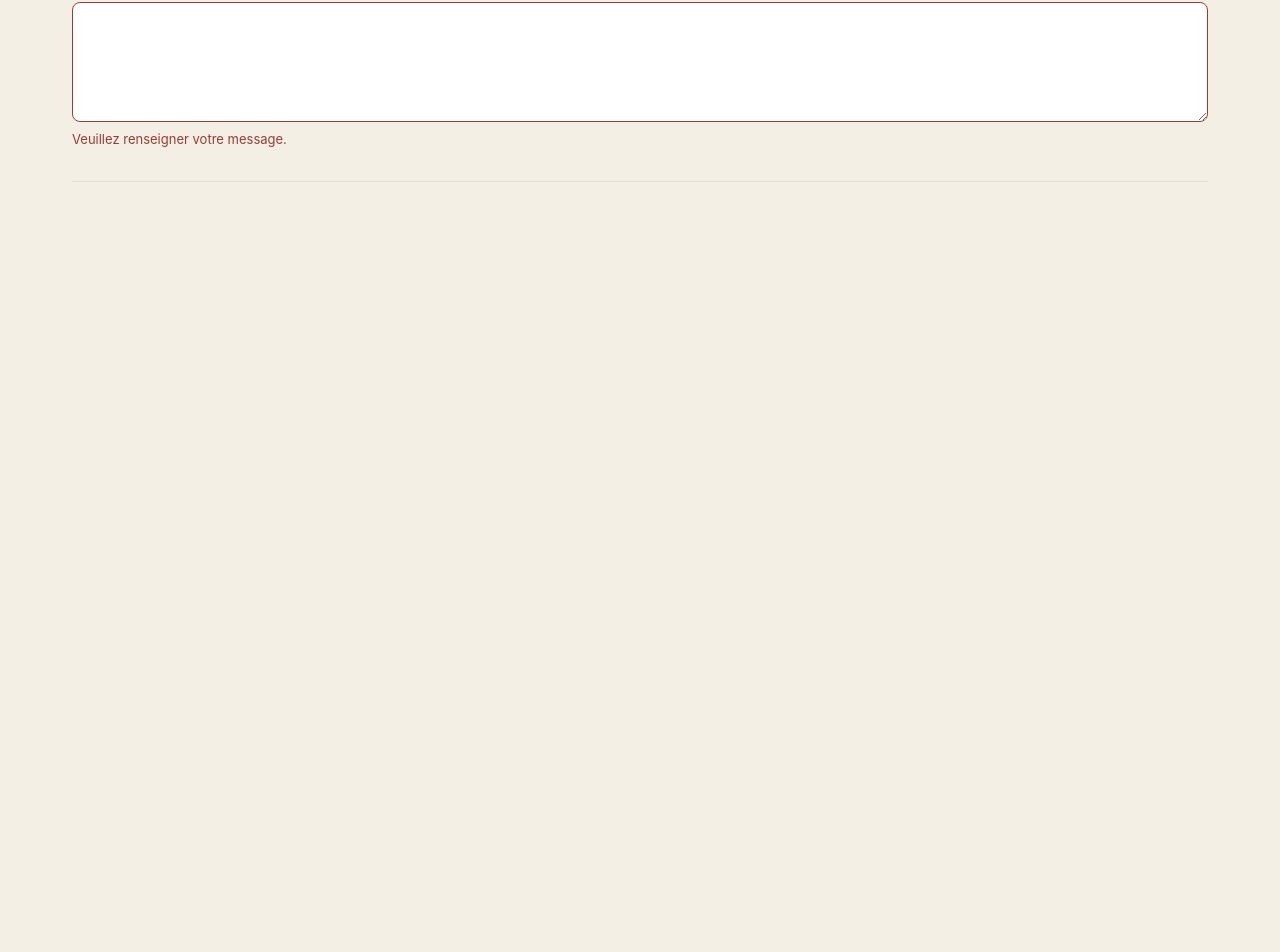
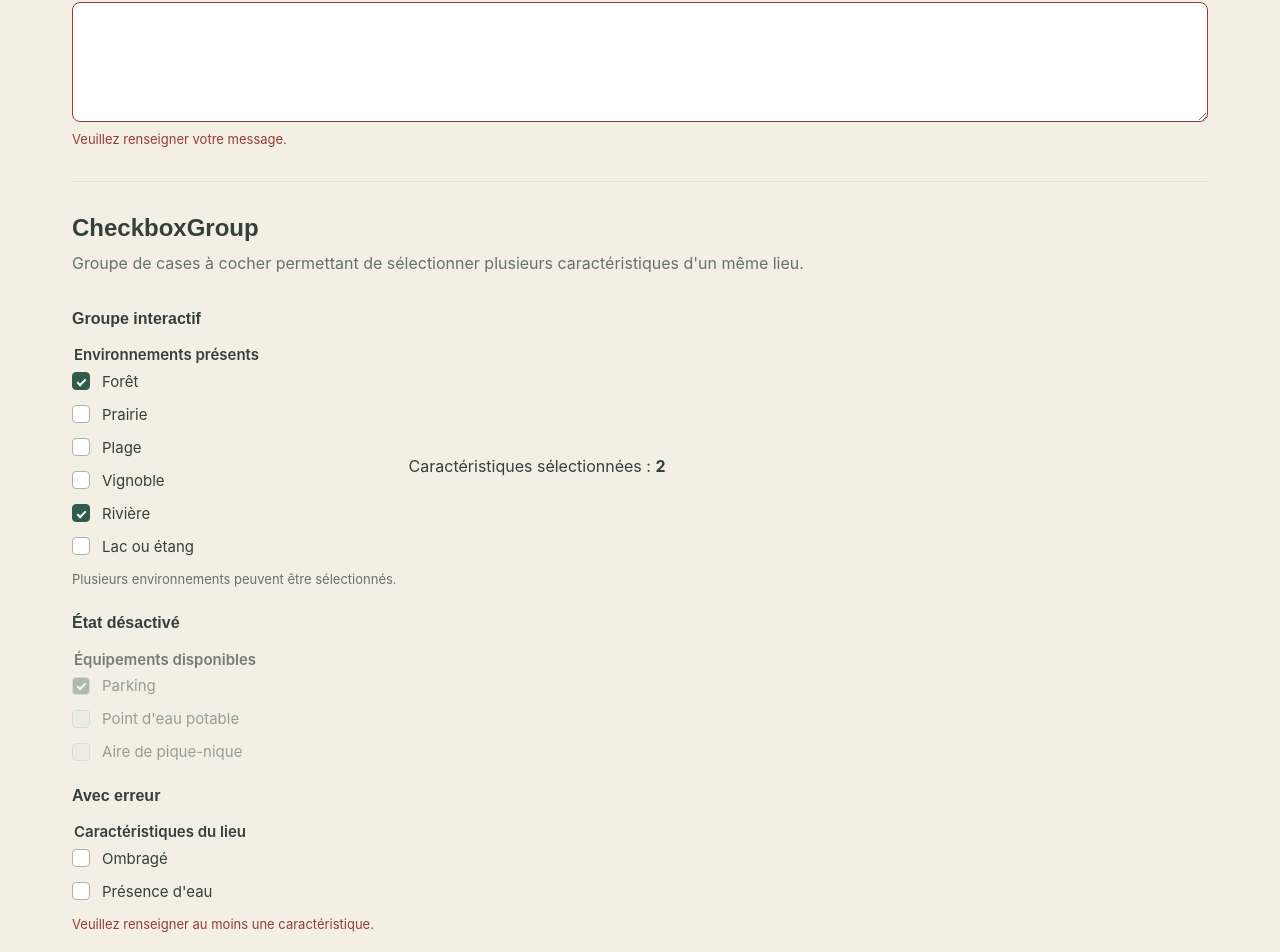
Before and after one commit to Melprcllr/girond-ogs, a React (Vite) app in the folder frontend/: page /design-system in a window 1280 px wide. Shown: the part 4982-5934 px from the top of the page. Before the commit the page ends 5196 px from the top, so only its background shows below. Built offline with nearby package versions, Linux system fonts and the light colour scheme.

Commit message:
feat(frontend): add checkbox group molecule to design system

```diff
--- /dev/null
+++ b/frontend/src/components/molecules/CheckboxGroup/CheckboxGroup.scss
@@ -0,0 +1,39 @@
+.checkbox-group {
+    display: flex;
+    flex-direction: column;
+    gap: var(--spacing-3);
+    min-width: 0;
+    padding: 0;
+    border: none;
+
+    &__label {
+        margin-bottom: var(--spacing-1);
+        color: var(--color-text-primary);
+        font-family: var(--font-body);
+        font-size: 0.9375rem;
+        font-weight: 600;
+    }
+
+    &__options {
+        display: flex;
+        flex-direction: column;
+        gap: var(--spacing-3);
+    }
+
+    &__hint,
+    &__error {
+        font-size: 0.8125rem;
+    }
+
+    &__hint {
+        color: var(--color-text-secondary);
+    }
+
+    &__error {
+        color: #963c35;
+    }
+
+    &:disabled {
+        opacity: 0.65;
+    }
+}
--- /dev/null
+++ b/frontend/src/components/molecules/CheckboxGroup/CheckboxGroup.tsx
@@ -0,0 +1,105 @@
+import type { ChangeEvent } from "react";
+import Checkbox from "../../atoms/Checkbox/Checkbox";
+import "./CheckboxGroup.scss";
+
+export interface CheckboxGroupOption {
+    label: string;
+    value: string;
+    disabled?: boolean;
+}
+
+interface CheckboxGroupProps {
+    label: string;
+    name: string;
+    options: CheckboxGroupOption[];
+    value: string[];
+    onChange: (value: string[]) => void;
+    hint?: string;
+    error?: string;
+    disabled?: boolean;
+    required?: boolean;
+    className?: string;
+}
+
+function CheckboxGroup({
+    label,
+    name,
+    options,
+    value,
+    onChange,
+    hint,
+    error,
+    disabled = false,
+    required = false,
+    className = "",
+}: CheckboxGroupProps) {
+    const hintId = `${name}-hint`;
+    const errorId = `${name}-error`;
+
+    const describedBy = [
+        hint ? hintId : null,
+        error ? errorId : null,
+    ]
+        .filter(Boolean)
+        .join(" ") || undefined;
+
+    const classes = ["checkbox-group", className]
+        .filter(Boolean)
+        .join(" ");
+
+    const handleChange = (
+        event: ChangeEvent<HTMLInputElement>,
+        optionValue: string
+    ) => {
+        const isChecked = event.currentTarget.checked;
+
+        if (isChecked) {
+            onChange([...value, optionValue]);
+        } else {
+            onChange(value.filter((item) => item !== optionValue));
+        }
+    };
+
+    return (
+        <fieldset
+            className={classes}
+            disabled={disabled}
+            aria-describedby={describedBy}
+            aria-invalid={error ? true : undefined}
+            aria-required={required || undefined}
+>
+            <legend className="checkbox-group__label">
+                {label}
+                {required && <span aria-hidden="true"> *</span>}
+            </legend>
+
+            <div className="checkbox-group__options">
+                {options.map((option) => (
+                    <Checkbox
+                        key={option.value}
+                        name={name}
+                        value={option.value}
+                        label={option.label}
+                        checked={value.includes(option.value)}
+                        onChange={(event) => handleChange(event, option.value)}
+                        disabled={disabled || option.disabled}
+                    />
+                ))}
+            </div>
+
+            {hint && (
+                <p id={hintId} className="checkbox-group__hint">
+                    {hint}
+                </p>
+            )}
+
+            {error && (
+                <p id={errorId} className="checkbox-group__error">
+                    {error}
+                </p>
+            )}
+        </fieldset>
+    );
+}
+
+export default CheckboxGroup;
--- a/frontend/src/pages/DesignSystemPage/DesignSystemPage.tsx
+++ b/frontend/src/pages/DesignSystemPage/DesignSystemPage.tsx
@@ -1,12 +1,13 @@
+import { useState } from "react";
 import Button from "../../components/atoms/Button/Button";
 import Input from "../../components/atoms/Input/Input";
 import Checkbox from "../../components/atoms/Checkbox/Checkbox";
 import Select from "../../components/atoms/Select/Select";
 import Badge from "../../components/atoms/Badge/Badge";
 import Radio from "../../components/atoms/Radio/Radio";
-import { useState } from "react";
 import RadioGroup from "../../components/molecules/RadioGroup/RadioGroup";
 import Textarea from "../../components/atoms/Textarea/Textarea";
+import CheckboxGroup from "../../components/molecules/CheckboxGroup/CheckboxGroup";
 import "./DesignSystemPage.scss";
 
 function DesignSystemPage() {
@@ -22,6 +23,19 @@ function DesignSystemPage() {
         { label: "Facile", value: "easy" },
         { label: "Modéré", value: "moderate" },
         { label: "Difficile", value: "difficult" },
+    ];
+    const [selectedEnvironments, setSelectedEnvironments] = useState([
+        "forest",
+        "river",
+    ]);
+
+    const environmentOptions = [
+        { label: "Forêt", value: "forest" },
+        { label: "Prairie", value: "meadow" },
+        { label: "Plage", value: "beach" },
+        { label: "Vignoble", value: "vineyard" },
+        { label: "Rivière", value: "river" },
+        { label: "Lac ou étang", value: "lake" },
     ];
     return (
         <main className="design-system-page">
@@ -441,6 +455,69 @@ function DesignSystemPage() {
             </section>
 
 
+            <section className="design-system-section">
+                <div className="design-system-section__header">
+                    <h2>CheckboxGroup</h2>
+                    <p>
+                        Groupe de cases à cocher permettant de sélectionner
+                        plusieurs caractéristiques d'un même lieu.
+                    </p>
+                </div>
+
+                <div className="design-system-section__content">
+                    <h3>Groupe interactif</h3>
+
+                    <div className="design-system-section__examples">
+                        <CheckboxGroup
+                            label="Environnements présents"
+                            name="design-environments"
+                            options={environmentOptions}
+                            value={selectedEnvironments}
+                            onChange={setSelectedEnvironments}
+                            hint="Plusieurs environnements peuvent être sélectionnés."
+                        />
+
+                        <p>
+                            Caractéristiques sélectionnées :{" "}
+                            <strong>{selectedEnvironments.length}</strong>
+                        </p>
+                    </div>
+
+                    <h3>État désactivé</h3>
+
+                    <div className="design-system-section__examples">
+                        <CheckboxGroup
+                            label="Équipements disponibles"
+                            name="design-equipment"
+                            options={[
+                                { label: "Parking", value: "parking" },
+                                { label: "Point d'eau potable", value: "water" },
+                                { label: "Aire de pique-nique", value: "picnic" },
+                            ]}
+                            value={["parking"]}
+                            onChange={() => { }}
+                            disabled
+                        />
+                    </div>
+
+                    <h3>Avec erreur</h3>
+
+                    <div className="design-system-section__examples">
+                        <CheckboxGroup
+                            label="Caractéristiques du lieu"
+                            name="design-characteristics"
+                            options={[
+                                { label: "Ombragé", value: "shaded" },
+                                { label: "Présence d'eau", value: "water" },
+                            ]}
+                            value={[]}
+                            onChange={() => { }}
+                            error="Veuillez renseigner au moins une caractéristique."
+                        />
+                    </div>
+                </div>
+            </section>
+
         </main>
     );
 }
```
Also changed, not shown: 1 other file (tests, documents, lock files or other folders).
